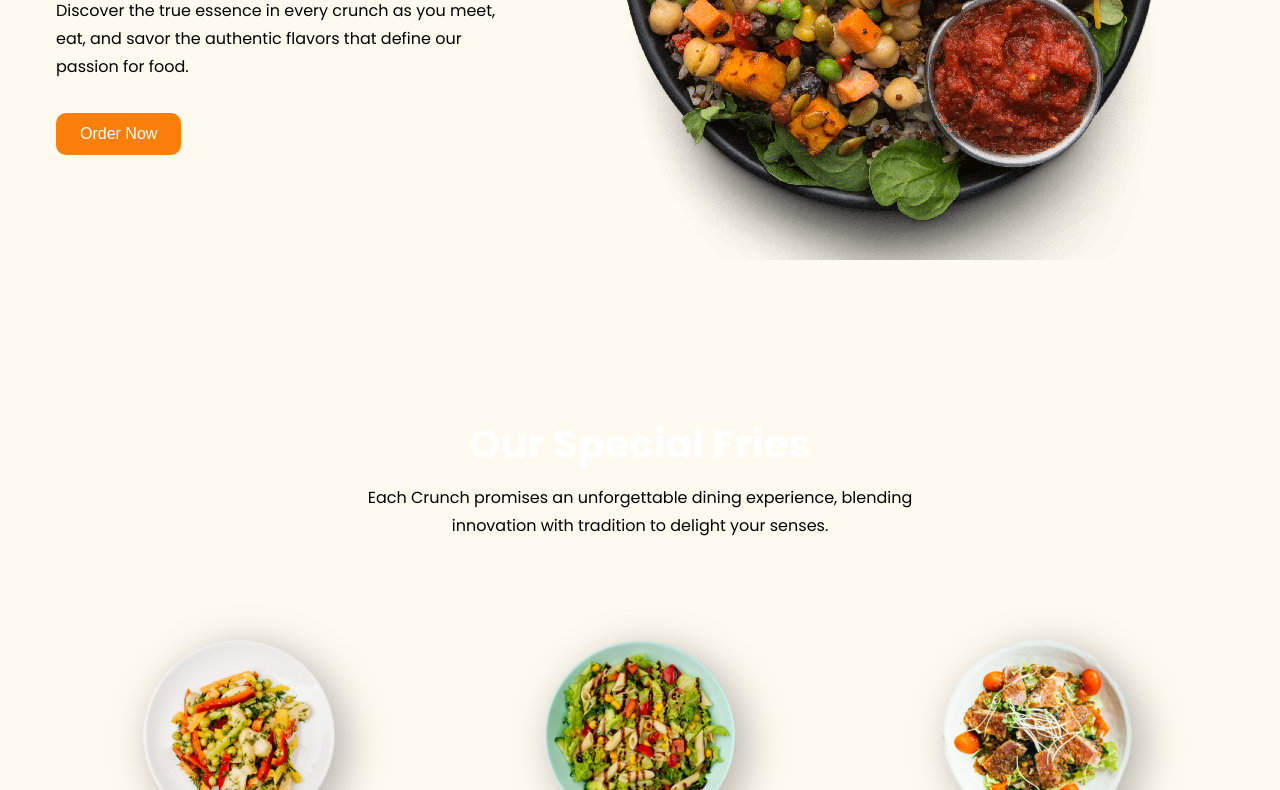
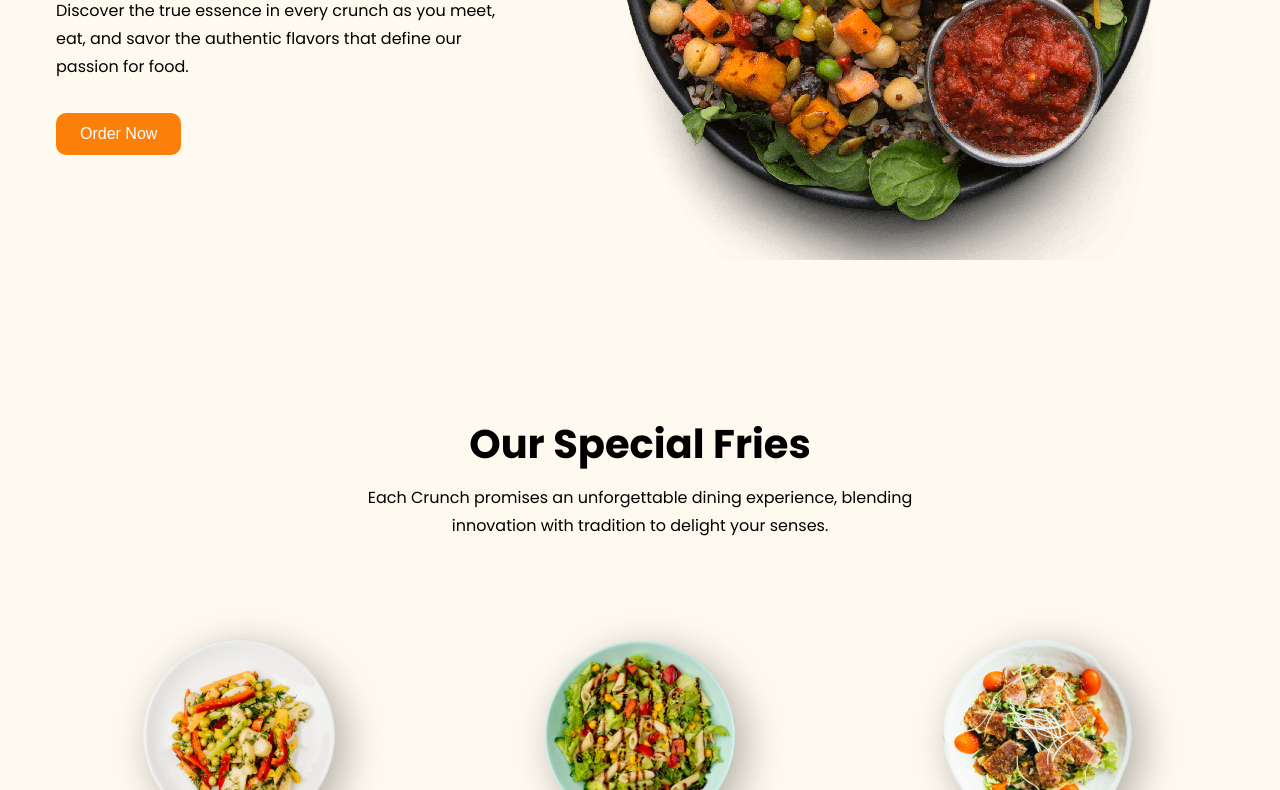
Before and after one commit to bluefound/Blue-Deep-Fries, a plain HTML site: page index.html in a window 1280 px wide. Shown: the part 554-1344 px from the top of the page. Drawn offline with nearby package versions, Linux system fonts and the light colour scheme.

Commit message:
Update style.css

```diff
--- a/style.css
+++ b/style.css
@@ -4,7 +4,7 @@
   --primary-color: #fc7f09;
   --primary-color-light: #fffcfa;
   --primary-color-dark: #db6e09;
-  --text-dark: #ffffff;
+  --text-dark: # #FF7F50;
   --text-light: #000000;
   --white: #ffffff;
   --max-width: 1200px;
```
